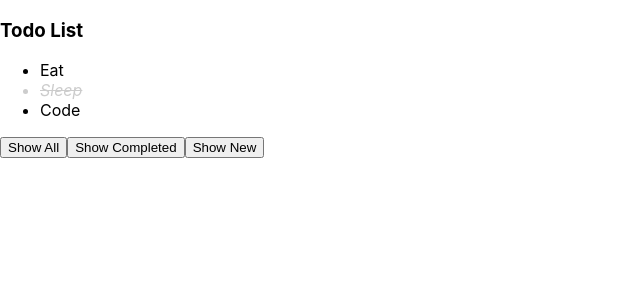
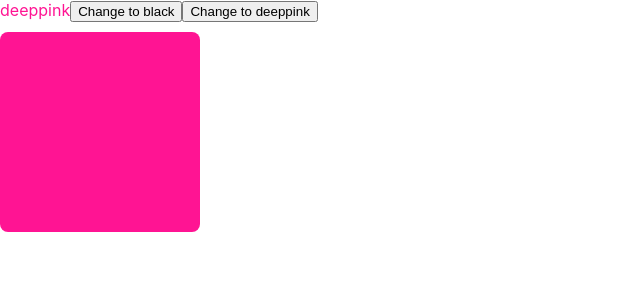
Before and after one commit to codehaier/lab-reactjs, a React (Create React App) app: page / in a window 1280 px wide. Shown: the top 300 px of the page, without its empty margins (0-640 px from the left). Built offline with nearby package versions, Linux system fonts and the light colour scheme.

Commit message:
Update ColorBox using useState

```diff
--- a/src/App.css
+++ /dev/null
@@ -1,38 +0,0 @@
-.App {
-  text-align: center;
-}
-
-.App-logo {
-  height: 40vmin;
-  pointer-events: none;
-}
-
-@media (prefers-reduced-motion: no-preference) {
-  .App-logo {
-    animation: App-logo-spin infinite 20s linear;
-  }
-}
-
-.App-header {
-  background-color: #282c34;
-  min-height: 100vh;
-  display: flex;
-  flex-direction: column;
-  align-items: center;
-  justify-content: center;
-  font-size: calc(10px + 2vmin);
-  color: white;
-}
-
-.App-link {
-  color: #61dafb;
-}
-
-@keyframes App-logo-spin {
-  from {
-    transform: rotate(0deg);
-  }
-  to {
-    transform: rotate(360deg);
-  }
-}
--- a/src/App.js
+++ b/src/App.js
@@ -1,10 +1,11 @@
 import React from "react";
-import TodoFeature from "./features/Todo/";
+import ColorBox from "./components/ColorBox";
+import "./App.scss";
 
 function App() {
   return (
-    <div className="App">
-      <TodoFeature />
+    <div className="app">
+      <ColorBox />
     </div>
   );
 }
--- /dev/null
+++ b/src/App.scss
@@ -0,0 +1,3 @@
+.app{
+  color: deeppink;
+}
--- /dev/null
+++ b/src/components/ColorBox/ColorBox.scss
@@ -0,0 +1,12 @@
+.color-box{
+    $box-size: 200px;
+
+    display: inline-block;
+    width: $box-size;
+    height: $box-size;
+    border-radius: 8px;
+    margin-top: 10px;
+
+    transition: all 0.35s ease-in-out 0s;
+    cursor: pointer;
+}
--- a/src/components/ColorBox/index.jsx
+++ b/src/components/ColorBox/index.jsx
@@ -1,16 +1,41 @@
 import React, { useState } from "react";
-import PropTypes from "prop-types";
+import "./ColorBox.scss";
 
 ColorBox.propTypes = {};
 
-function ColorBox(props) {
-  const [color, setColor] = useState("white");
+function getRandomColor() {
+  const COLOR_LIST = ["deeppink", "green", "yellow", "black", "blue"];
+  const randomIndex = Math.trunc(Math.random() * 5);
+  return COLOR_LIST[randomIndex];
+}
+
+function ColorBox() {
+  const [color, setColor] = useState(() => {
+    const initColor = localStorage.getItem("box_color") || "deeppink";
+    console.log(initColor);
+    return initColor;
+  });
+
+  function handleBoxClick() {
+    const newColor = getRandomColor();
+    setColor(newColor);
+
+    localStorage.setItem("box_color", newColor);
+  }
   return (
     <div>
-      {color}
+      <div>
+        {color}
 
-      <button onClick={() => setColor("black")}>Change to black</button>
-      <button onClick={() => setColor("white")}>Change to white</button>
+        <button onClick={() => setColor("black")}>Change to black</button>
+        <button onClick={() => setColor("deeppink")}>Change to deeppink</button>
+      </div>
+
+      <div
+        className="color-box"
+        style={{ backgroundColor: color }}
+        onClick={handleBoxClick}
+      ></div>
     </div>
   );
 }
```
Also changed, not shown: src/components/ColorBox/styles.scss (deleted).
